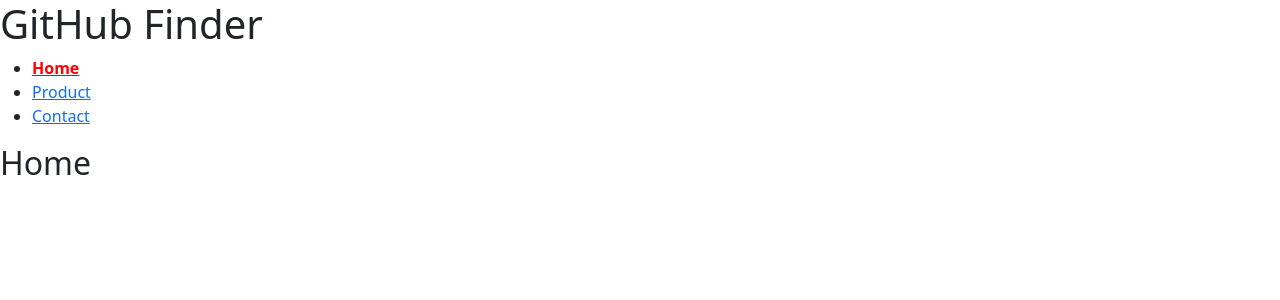
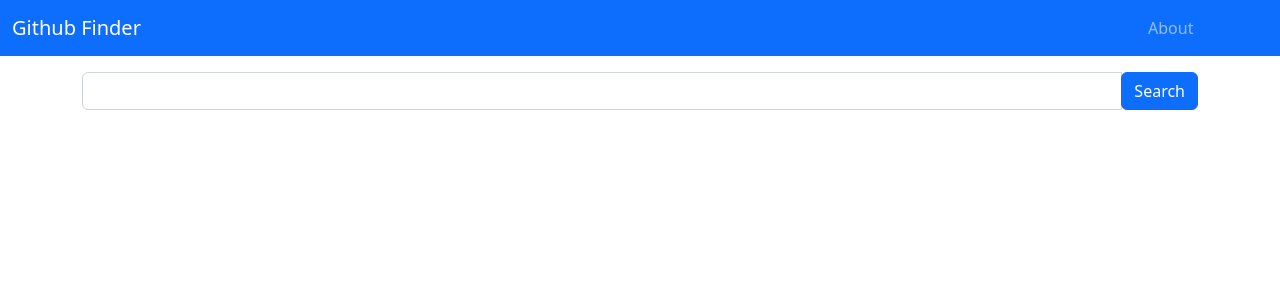
Before and after one commit to cobanyasin1998/Github-Finder, a React app: page / in a window 1280 px wide. Shown: the top 300 px of the page. Built offline with nearby package versions, Linux system fonts and the light colour scheme; the HTML template or start-up script is replaced by a standard one.

Commit message:
react router

```diff
--- a/src/app.js
+++ b/src/app.js
@@ -2,89 +2,6 @@
 import ReactDOM from "react-dom";
 import "./styles/main.scss";
 import App from "./components/App";
-import {
-  BrowserRouter as Router,
-  Route,
-  Switch,
-  Link,
-  NavLink,
-} from "react-router-dom";
+// import AppRouter from "./routers/AppRouter";
 
-const Home = () => {
-  return <h2>Home</h2>;
-};
-const Contact = () => {
-  return <h2>Contact</h2>;
-};
-const Products = () => {
-  return <h2>Products</h2>;
-};
-const Nav = () => {
-  return (
-    <>
-      <nav>
-        <ul>
-          {/* <li>
-            <Link to="/">Home</Link>
-          </li>
-          <li>
-            <Link to="/products">Product</Link>
-          </li>
-          <li>
-            <Link to="/contact">Contact</Link>
-          </li> */}
-
-          <li>
-            <NavLink exact to="/" activeClassName="active">
-              Home
-            </NavLink>
-          </li>
-          <li>
-            <NavLink exact to="/products" activeClassName="active">
-              Product
-            </NavLink>
-          </li>
-          <li>
-            <NavLink exact to="/contact" activeClassName="active">
-              Contact
-            </NavLink>
-          </li>
-        </ul>
-      </nav>
-    </>
-  );
-};
-
-const Header = () => {
-  return (
-    <header>
-      <h1>GitHub Finder</h1>
-    </header>
-  );
-};
-
-export default function Appies() {
-  return (
-    <Router>
-      <div>
-        <Header />
-        <Nav />
-
-        <Switch>
-          <Route path="/contact">
-            <Contact />
-          </Route>
-          <Route path="/products">
-            <Products />
-          </Route>
-          <Route path="/">
-            <Home />
-          </Route>
-        </Switch>
-      </div>
-    </Router>
-  );
-}
-
-// ReactDOM.render(routes, document.getElementById("root"));
-ReactDOM.render(<Appies />, document.getElementById("root"));
+ReactDOM.render(<App />, document.getElementById("root"));
--- /dev/null
+++ b/src/components/About.js
@@ -0,0 +1,7 @@
+import React, { Component, Fragment } from "react";
+
+const About = () => {
+ return <h2>About</h2>;
+};
+
+export default About;
--- a/src/components/App.js
+++ b/src/components/App.js
@@ -4,6 +4,17 @@
 import Search from "./Search";
 import Users from "./Users";
 import Alert from "./Alert";
+import About from "./About";
+
+import {
+  BrowserRouter as Router,
+  Route,
+  Switch,
+  Link,
+  useParams,
+  NavLink,
+  BrowserRouter,
+} from "react-router-dom";
 
 export class App extends Component {
   constructor(props) {
@@ -59,15 +70,33 @@
   render() {
     return (
       <>
+        <Router>
           <Navbar title="Github Finder" icon="fa-brands fa-github" />
           <Alert alert={this.state.alert} />
+          <Switch>
+            <Route
+            exact
+              path="/"
+              render={(props) => (
+                <>
                   <Search
                     searchUsers={this.searchUsers}
                     clearUsers={this.clearUsers}
                     setAlert={this.setAlert}
                     showClearButton={this.state.users.length > 0 ? true : false}
                   />
-        <Users users={this.state.users} loading={this.state.loading} />
+                  <Users
+                    users={this.state.users}
+                    loading={this.state.loading}
+                  />
+                </>
+              )}
+            />
+            <Route exact path="/about">
+              <About />
+            </Route>
+          </Switch>
+        </Router>
       </>
     );
   }
--- a/src/components/Navbar.js
+++ b/src/components/Navbar.js
@@ -1,13 +1,24 @@
 import React, { Component } from "react";
 import PropTypes from "prop-types";
+import {Link} from 'react-router-dom'
+
+
+
 export class Navbar extends Component {
   render() {
     return (
-      <nav className="navbar navbar-dark bg-primary">
+      <nav className="navbar navbar-expand-sm navbar-dark bg-primary">
         <div className="container">
-          <a href="#" className="navbar-brand">
+          <Link exact to="/" className="navbar-brand">
             <i className={this.props.icon}></i> {this.props.title}
-          </a>
+          </Link>
+        </div>
+        <div className="collapse navbar-collapse">
+          <ul className="navbar-nav ml-auto">
+            <li className="nav-item">
+              <Link exact to="/about" className="nav-link">About</Link>
+            </li>
+          </ul>
         </div>
       </nav>
     );
--- /dev/null
+++ b/src/routers/AppRouter.js
@@ -0,0 +1,97 @@
+import React from "react";
+import {
+  BrowserRouter as Router,
+  Route,
+  Switch,
+  Link,
+  useParams,
+  NavLink,
+} from "react-router-dom";
+
+const Home = () => {
+  return <h2>Home</h2>;
+};
+
+const Contact = () => {
+  return <h2>Contact</h2>;
+};
+
+const Products = () => {
+  return <h2>Products</h2>;
+};
+
+const ProductsDetailPage = (props) => {
+    let { id } = useParams();
+
+  return (
+    <>
+      <div>{ id }</div>
+    </>
+  );
+};
+
+const Nav = () => {
+  return (
+    <>
+      <nav>
+        <ul>
+          <li>
+            <NavLink exact  to="/" activeClassName="active">
+              Home
+            </NavLink>
+          </li>
+          <li>
+            <NavLink exact  to="/products" activeClassName="active">
+              Product
+            </NavLink>
+          </li>
+          <li>
+            <NavLink  to="/products/12?order=asc" activeClassName="active">
+              Product Details
+            </NavLink>
+          </li>
+          <li>
+            <NavLink  exact to="/contact" activeClassName="active">
+              Contact
+            </NavLink>
+          </li>
+        </ul>
+      </nav>
+    </>
+  );
+};
+
+const Header = () => {
+  return (
+    <header>
+      <h1>GitHub Finder</h1>
+    </header>
+  );
+};
+
+const AppRouter = () => {
+  return (
+    <Router>
+      <div>
+        <Header />
+        <Nav />
+        <Switch>
+          <Route  path="/contact">
+            <Contact />
+          </Route>
+          <Route exact  path="/products">
+            <Products />
+          </Route>
+          <Route  path="/products/:id">
+            <ProductsDetailPage />
+          </Route>
+          <Route  path="/">
+            <Home />
+          </Route>
+        </Switch>
+      </div>
+    </Router>
+  );
+};
+
+export default AppRouter;
```
Lines whose indentation alone changed are shown as unchanged.
